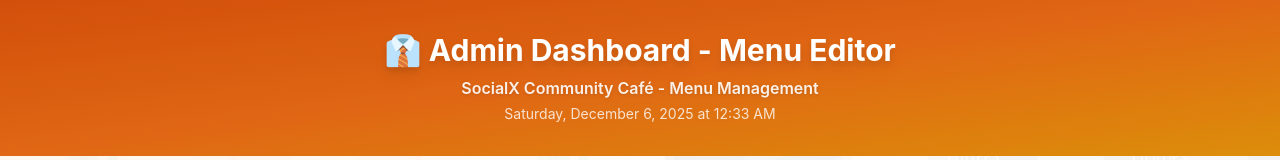
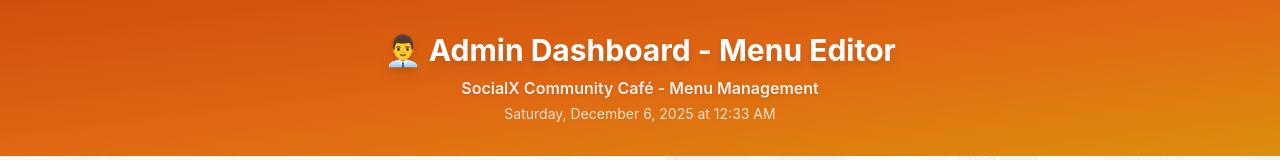
Before and after one commit to DevTechAI/DTA-SocialX-QR_Menu_POC, a Next.js app: page /order-admin/menu-edit in a window 1280 px wide. Shown: the top 160 px of the page. Built offline with nearby package versions, Linux system fonts and the light colour scheme; no server answers; the database is empty.

Commit message:
admin dashboard emoji change

```diff
--- a/app/order-admin/menu-edit/page.tsx
+++ b/app/order-admin/menu-edit/page.tsx
@@ -124,7 +124,7 @@ export default function MenuEditorPage() {
           <div className="flex items-center justify-between">
             <div className="flex-1 flex flex-col items-center text-center">
               <h1 className="text-2xl md:text-3xl font-bold text-white drop-shadow-lg mb-2">
-                👔 Admin Dashboard - Menu Editor
+                👨‍💼 Admin Dashboard - Menu Editor
               </h1>
               <p className="text-white/90 text-sm md:text-base font-semibold drop-shadow">
                 SocialX Community Café - Menu Management
```
